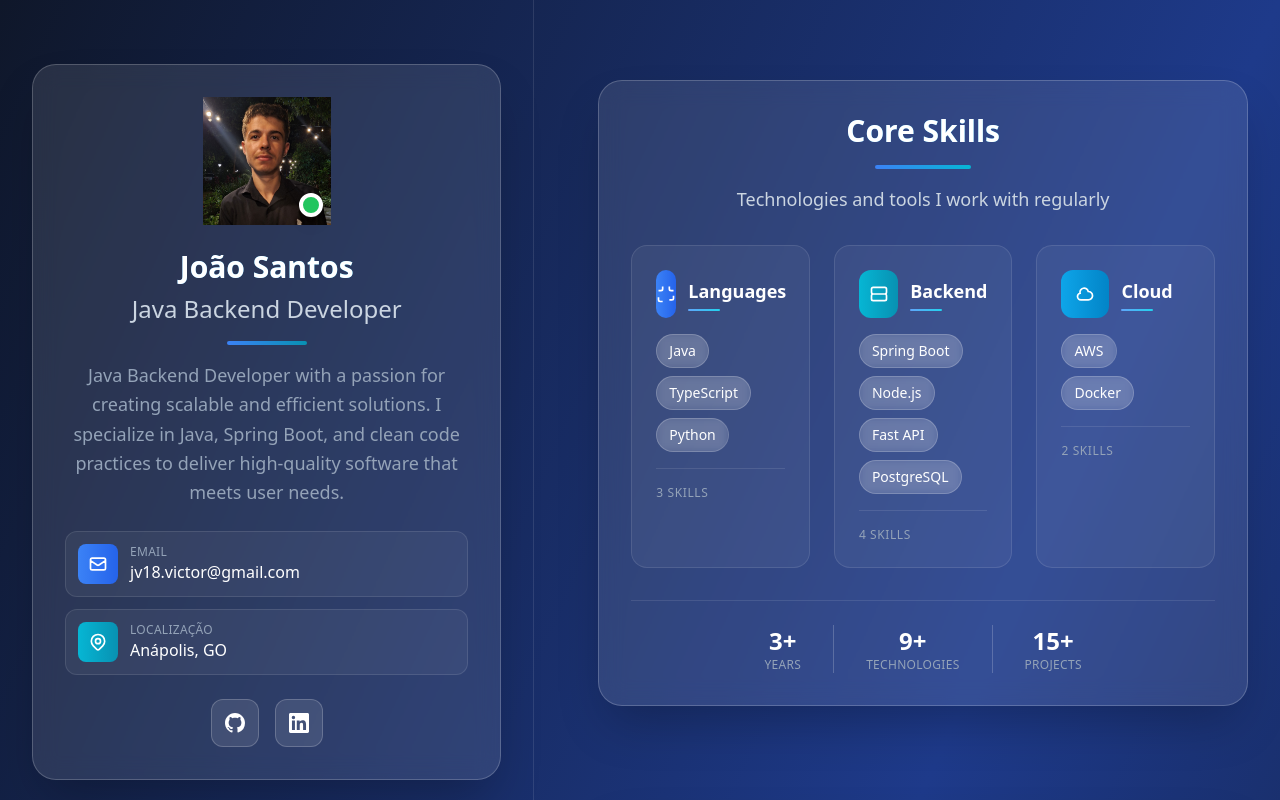
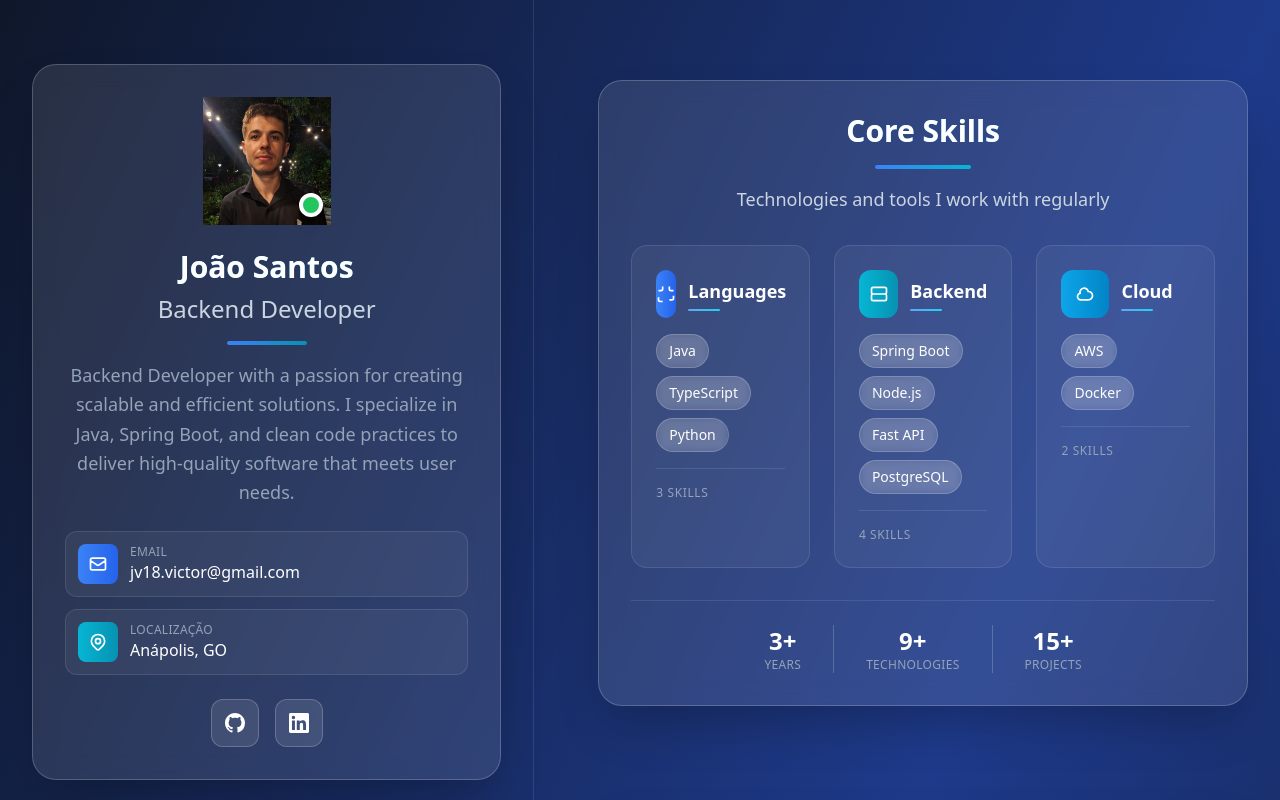
Before and after one commit to joaosantosg/portifolio, a Next.js app: page / in a window 1280 px wide. Shown: the top 800 px of the page. Built offline with nearby package versions, Linux system fonts and the light colour scheme.

Commit message:
Atualizar título e descrição para remover a menção a "Java" na seção de perfil

```diff
--- a/app/components/ProfileSection.tsx
+++ b/app/components/ProfileSection.tsx
@@ -28,7 +28,7 @@ const ProfileSection = () => {
 						<h1 className="text-3xl font-bold text-white mb-2 bg-gradient-to-r from-blue-400 to-cyan-400 bg-clip-text text-transparent">
 							João Santos
 						</h1>
-						<h2 className="text-2xl text-slate-300 mb-4">Java Backend Developer</h2>
+						<h2 className="text-2xl text-slate-300 mb-4">Backend Developer</h2>
 
 						{/* Animated Divider */}
 						<div className="flex justify-center mb-4">
@@ -36,7 +36,7 @@ const ProfileSection = () => {
 						</div>
 
 						<p className="text-lg text-slate-400 leading-relaxed">
-							Java Backend Developer with a passion for creating scalable and efficient solutions. I specialize in Java, Spring Boot, and clean code practices to deliver high-quality software that meets user needs.
+							Backend Developer with a passion for creating scalable and efficient solutions. I specialize in Java, Spring Boot, and clean code practices to deliver high-quality software that meets user needs.
 						</p>
 					</div>
 
```
